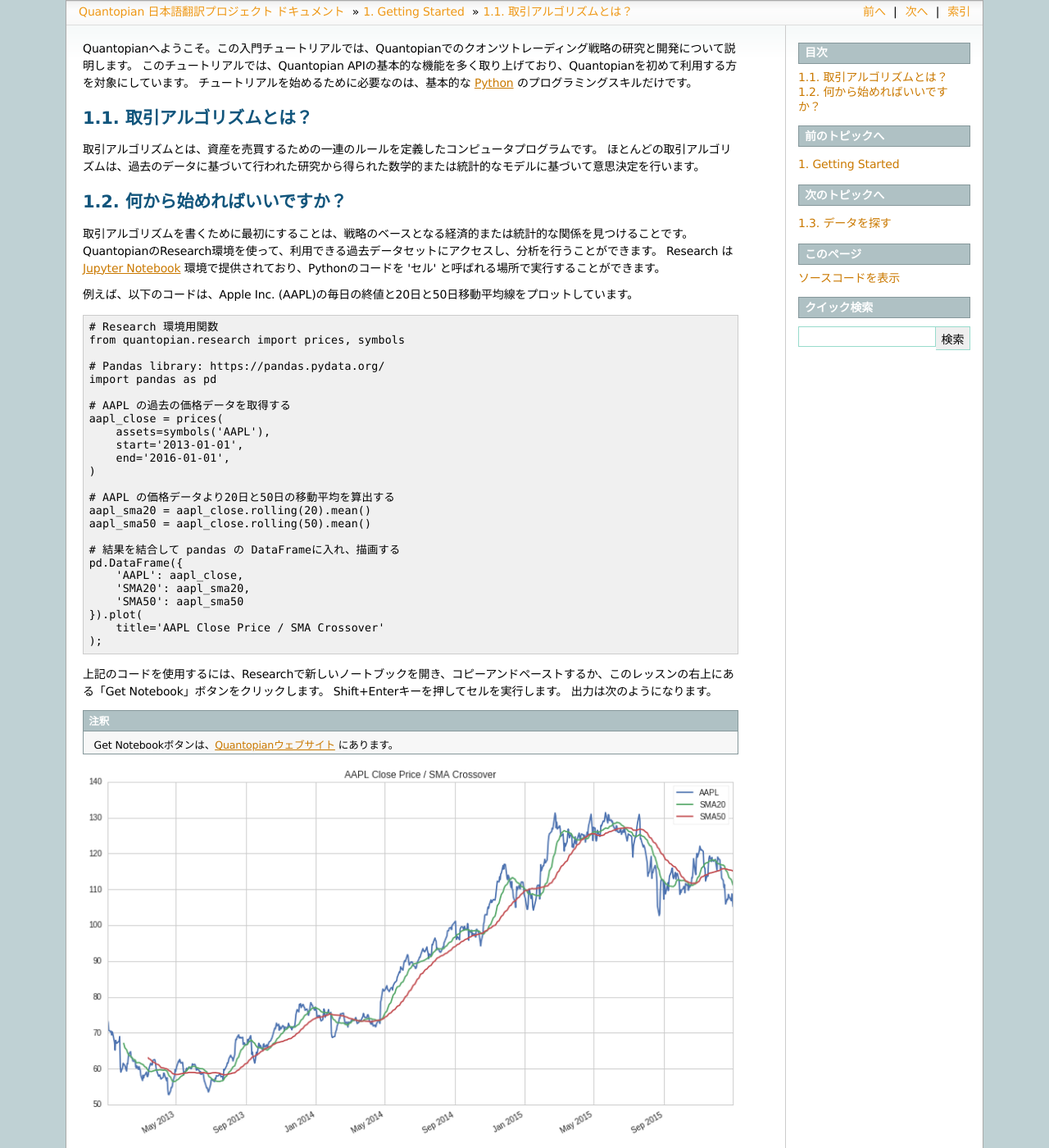
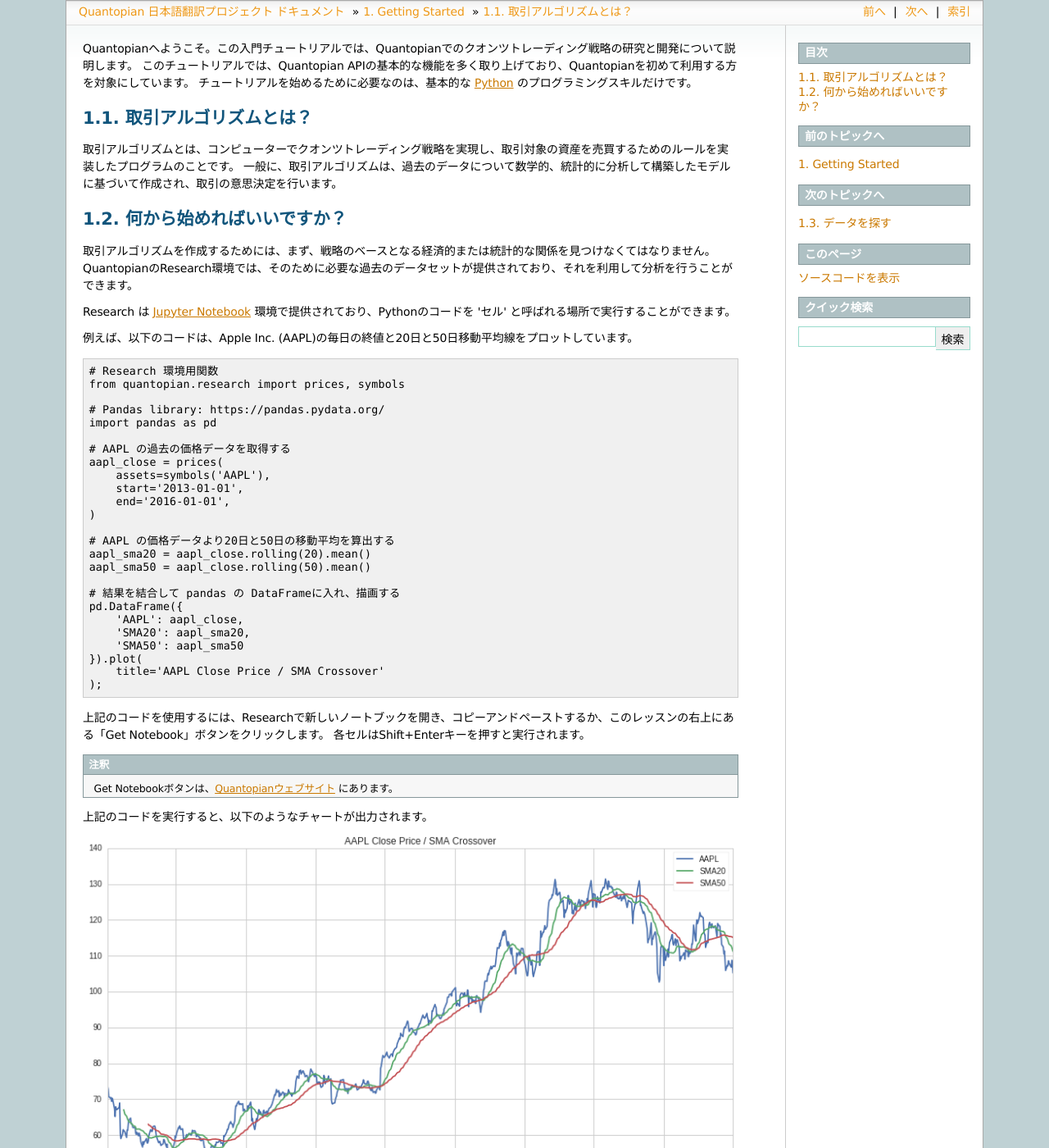
Before and after one commit to tokyoquantopian/quantopian-doc-ja, a Sphinx documentation site: the page built from source/tutorial/1_getting_started_lesson1.rst, in a window 1280 px wide and 1400 px high. Shown: the whole window at 82% size. Built offline with Sphinx 7.4.7, drawn with Linux system fonts in a browser that asks for light colours; some of the changed text lies outside the part shown.

Commit message:
日本語警察修正箇所を追加

```diff
--- a/source/tutorial/1_getting_started_lesson1.rst
+++ b/source/tutorial/1_getting_started_lesson1.rst
@@ -6,15 +6,17 @@
 取引アルゴリズムとは？
 -------------------------
 
-取引アルゴリズムとは、資産を売買するための一連のルールを定義したコンピュータプログラムです。
-ほとんどの取引アルゴリズムは、過去のデータに基づいて行われた研究から得られた数学的または統計的なモデルに基づいて意思決定を行います。
+取引アルゴリズムとは、コンピューターでクオンツトレーディング戦略を実現し、取引対象の資産を売買するためのルールを実装したプログラムのことです。
+一般に、取引アルゴリズムは、過去のデータについて数学的、統計的に分析して構築したモデルに基づいて作成され、取引の意思決定を行います。
+
 
 
 何から始めればいいですか？
 --------------------------
 
-取引アルゴリズムを書くために最初にすることは、戦略のベースとなる経済的または統計的な関係を見つけることです。
-QuantopianのResearch環境を使って、利用できる過去データセットにアクセスし、分析を行うことができます。
+取引アルゴリズムを作成するためには、まず、戦略のベースとなる経済的または統計的な関係を見つけなくてはなりません。QuantopianのResearch環境では、そのために必要な過去のデータセットが提供されており、それを利用して分析を行うことができます。
+
+
 Research は `Jupyter Notebook <http://jupyter-notebook-beginner-guide.readthedocs.io/en/latest/what_is_jupyter.html>`__ 環境で提供されており、Pythonのコードを 'セル' と呼ばれる場所で実行することができます。
 
 例えば、以下のコードは、Apple Inc. (AAPL)の毎日の終値と20日と50日移動平均線をプロットしています。
@@ -49,16 +51,16 @@
     );
 
 上記のコードを使用するには、Researchで新しいノートブックを開き、コピーアンドペーストするか、このレッスンの右上にある「Get Notebook」ボタンをクリックします。
-Shift+Enterキーを押してセルを実行します。
-出力は次のようになります。
+各セルはShift+Enterキーを押すと実行されます。
 
 .. note::
 
     Get Notebookボタンは、`Quantopianウェブサイト <https://www.quantopian.com/tutorials/getting-started#lesson1>`__ にあります。
 
+上記のコードを実行すると、以下のようなチャートが出力されます。
+
+
 .. image:: notebook_files/notebook_5_0.png
 
 
-ではさっそく次のレッスンで、Researchを使ってQuantopianのデータセットをさわってみましょう。
-さらに、取引戦略を定義し、過去のデータに基づいてリターンを効果的に予測できるかどうかを検証してみます。
-最後に、その結果をもとに、インタラクティブ開発環境（IDE）で取引アルゴリズムを開発し、テストを行ってみましょう。
+では早速、Research環境を使ってQuantopianのデータセットを触ってみましょう。次のレッスンでは、取引戦略を定義し、過去のデータに基づいてリターンを効果的に予測できるかどうかを検証してみます。さらに、その結果をもとに、インタラクティブ開発環境（IDE）で取引アルゴリズムを開発し、テストを行ってみましょう。
```
